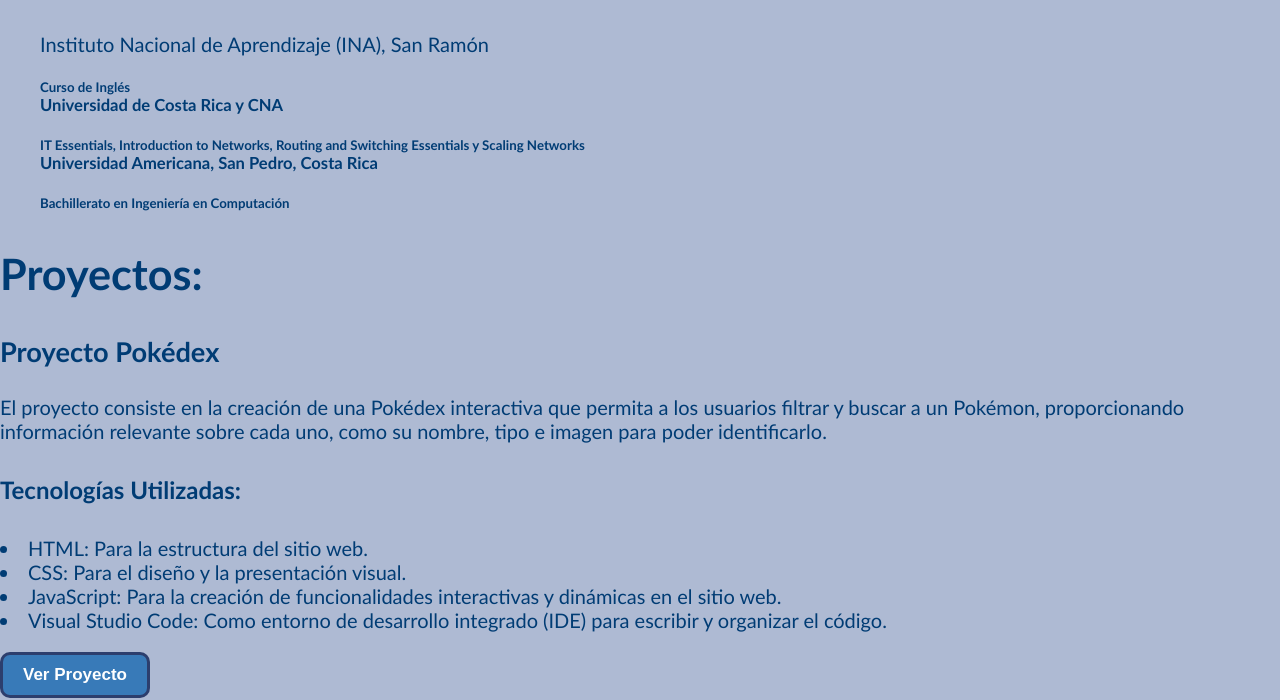
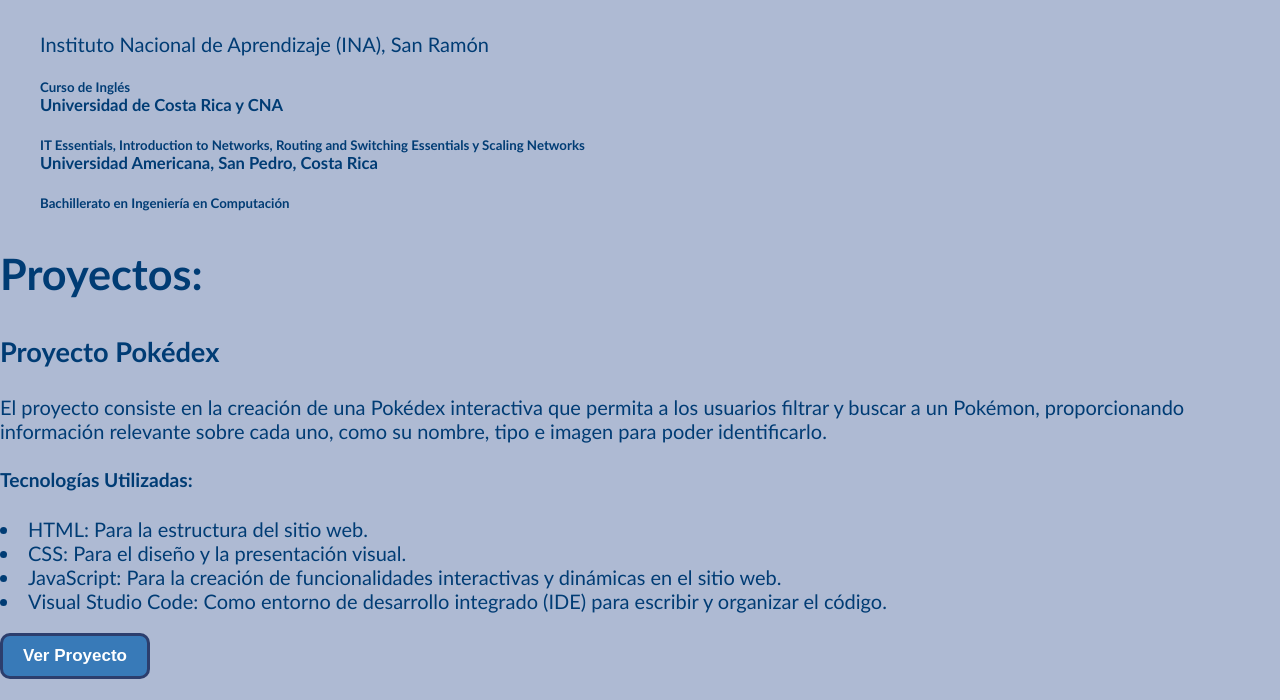
Before and after one commit to AlvaradoAng/Mi-Portafolio, a plain HTML site: page index.html in a window 1280 px wide. Shown: the part 1813-2513 px from the top of the page. Drawn offline with Linux system fonts and the light colour scheme.

Commit message:
Update index.css

```diff
--- a/index.css
+++ b/index.css
@@ -23,6 +23,10 @@ h3 {
 
 h4 {
     font-size: 1.5em;
+}
+
+h4 {
+    font-size: 1.2em;
 }
 
 p {
```
